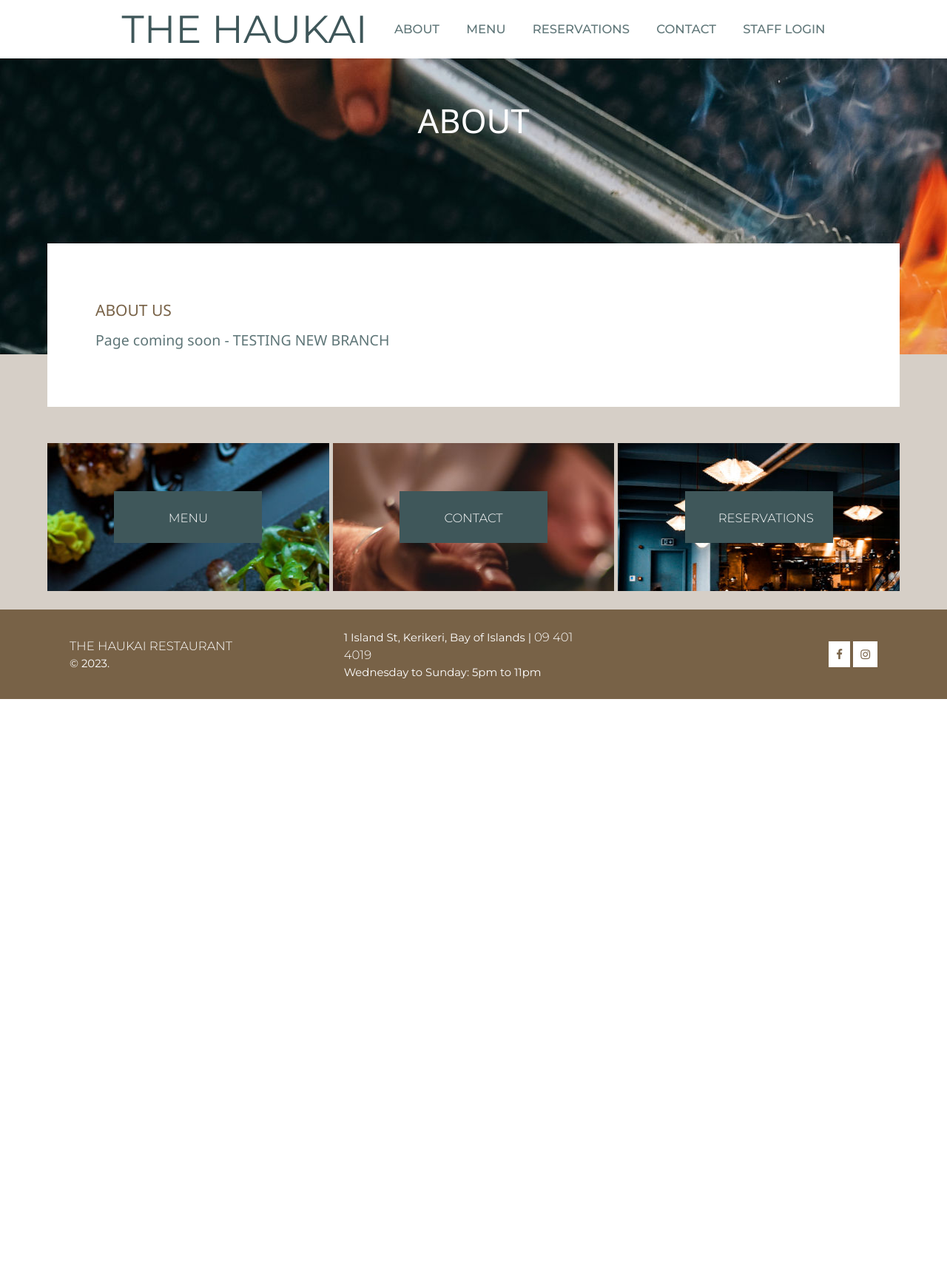
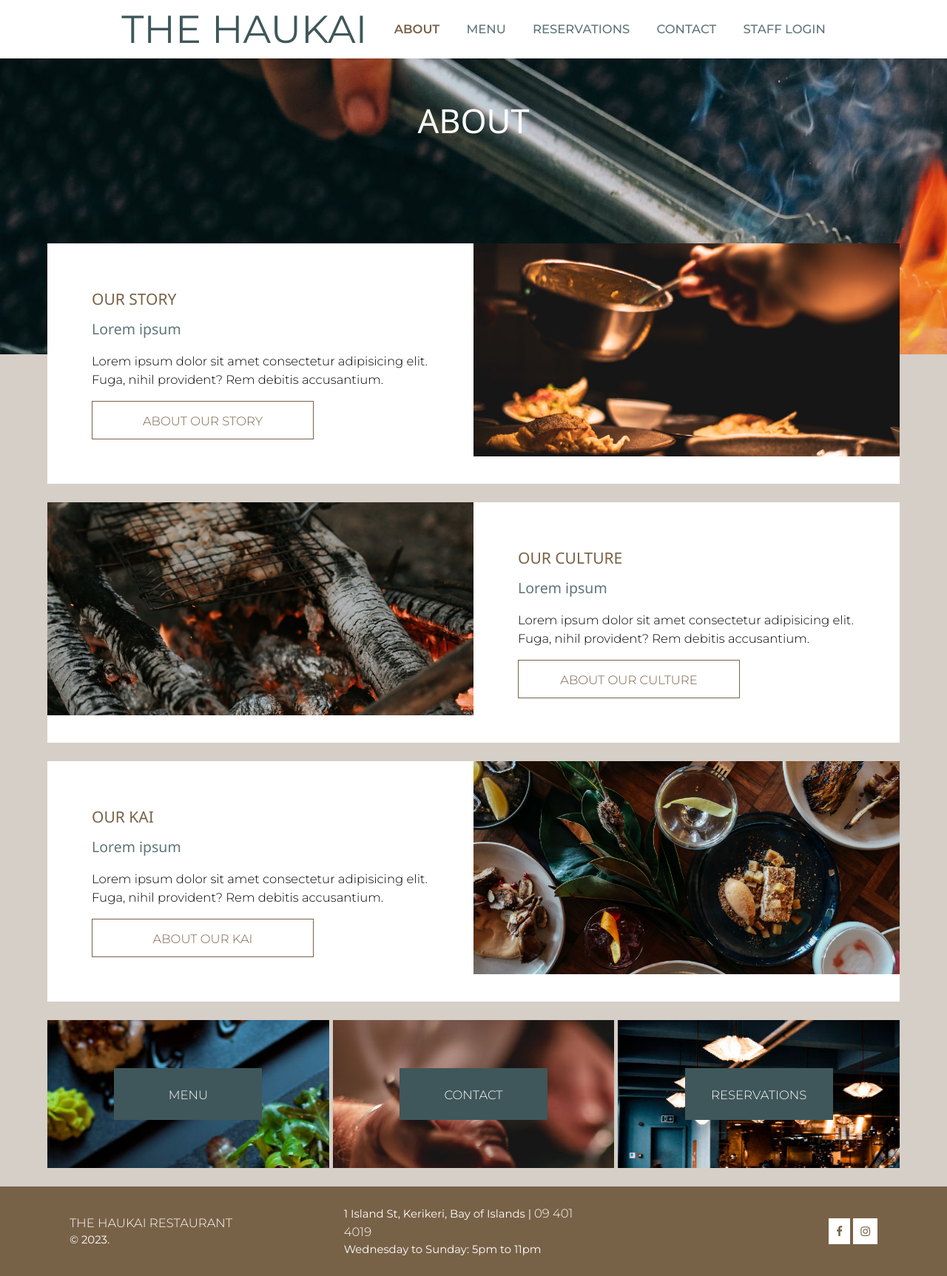
Before and after one commit to jenhemelryk/Haukai, a PHP site: page /about.html in a window 1280 px wide. Shown: the whole page at 74% size. Before the commit the page ends 945 px from the top, so only its background shows below. Run offline with PHP 8.4, Linux system fonts and the light colour scheme.

Commit message:
create about page and add imagery on menu page

```diff
--- a/web/about.html
+++ b/web/about.html
@@ -33,7 +33,7 @@
     <header class="white-bkgd">
         <div class="topnav" id="myTopnav">
             <a class="logo" href="index.html">THE HAUKAI</a>
-            <a href="about.html">ABOUT</a>
+            <a href="about.html" class="active">ABOUT</a>
             <a href="menu.html">MENU</a>
             <a href="reservations.html">RESERVATIONS</a>
             <a href="contact.html">CONTACT</a>
@@ -52,15 +52,56 @@
         </div>
 
         <div class="row content white-bkgd menu-margin">
-            <div class="row flex25 content-padding">
-                <div class="box flex75">
-                    <h2 class="left">ABOUT US</h2>
-                    <h3>Page coming soon - TESTING NEW BRANCH</h3>
+            <div class="row flex50 content-padding">
+                <div class="box">
+                    <h2 class="left">OUR STORY</h2>
+                    <h3>Lorem ipsum</h3>
+                    <p>Lorem ipsum dolor sit amet consectetur adipisicing elit. Fuga, nihil provident? Rem debitis accusantium.</p>
+                    <h4 class="about-link"><a href="#">ABOUT OUR STORY</a></h4>
+                </div>
+            </div>
+            <div class="row flex50">
+                <div>
+                    <img class="menu-img img-mobile" src="images/haukai-aboutus.jpg" title="Our Story" alt="person mixing saucepan over plates of food" />
                 </div>
             </div>
         </div>
 
         <br />
+
+        <div class="row content white-bkgd">
+            <div class="row flex50">
+                <div>
+                    <img class="menu-img img-mobile" src="images/haukai-ourculture.jpg" title="Our Culture" alt="meat cooked in wire basked over open flame" />
+                </div>
+            </div>
+            <div class="row flex50 content-padding">
+                <div class="box">
+                    <h2 class="left">OUR CULTURE</h2>
+                    <h3>Lorem ipsum</h3>
+                    <p>Lorem ipsum dolor sit amet consectetur adipisicing elit. Fuga, nihil provident? Rem debitis accusantium.</p>
+                    <h4 class="about-link"><a href="#">ABOUT OUR CULTURE</a></h4>
+                </div>
+            </div>
+        </div>
+
+        <br />
+
+        <div class="row content white-bkgd">
+            <div class="row flex50 content-padding">
+                <div class="box">
+                    <h2 class="left">OUR KAI</h2>
+                    <h3>Lorem ipsum</h3>
+                    <p>Lorem ipsum dolor sit amet consectetur adipisicing elit. Fuga, nihil provident? Rem debitis accusantium.</p>
+                    <h4 class="about-link"><a href="#">ABOUT OUR KAI</a></h4>
+                </div>
+            </div>
+            <div class="row flex50">
+                <div>
+                    <img class="menu-img img-mobile" src="images/haukai-ourkai.jpg" title="Our Kai" alt="a mixture of restaurant food laid out on table" />
+                </div>
+            </div>
+        </div>
 
         <br />
 
--- a/web/contact.html
+++ b/web/contact.html
@@ -36,7 +36,7 @@
             <a href="about.html">ABOUT</a>
             <a href="menu.html">MENU</a>
             <a href="reservations.html">RESERVATIONS</a>
-            <a href="contact.html">CONTACT</a>
+            <a href="contact.html" class="active">CONTACT</a>
             <a href="private/hours.html">STAFF LOGIN</a>
             <a href="javascript:void(0);" class="icon" onclick="myFunction()">
                 <i class="fa fa-bars"></i>
--- a/web/reservations.html
+++ b/web/reservations.html
@@ -35,7 +35,7 @@
             <a class="logo" href="index.html">THE HAUKAI</a>
             <a href="about.html">ABOUT</a>
             <a href="menu.html">MENU</a>
-            <a href="reservations.html">RESERVATIONS</a>
+            <a href="reservations.html" class="active">RESERVATIONS</a>
             <a href="contact.html">CONTACT</a>
             <a href="private/hours.html">STAFF LOGIN</a>
             <a href="javascript:void(0);" class="icon" onclick="myFunction()">
--- a/web/styles/styles.css
+++ b/web/styles/styles.css
@@ -73,7 +73,7 @@ body {
 }
 
 .background-hoursheader {
-    background-image: url(../images/haukai-food-menuheader.jpg);
+    background-image: url(../images/haukai-staffheader.jpg);
 }
 
 .background-menu {
@@ -168,6 +168,11 @@ body {
     font-weight:400;
 }
 
+.topnav a.active {
+    color: #786247;
+    font-weight:600;
+}
+
   .topnav .icon {
     display: none;
 }
@@ -216,6 +221,7 @@ h4 {
     text-align: left;
 }
 
+
 /* BUTTON IMAGE LINKS */
 
 .button {
@@ -243,7 +249,7 @@ h4 {
 }
 
 .button a {
-    padding: 25px;
+    padding: 15px;
 }
 
 
@@ -283,6 +289,27 @@ h4 {
 
 .menu-heading {
     align-items: center;
+}
+
+.menu-img {
+    width: 100%
+}
+
+
+/* ABOUT PAGE STYLING */
+
+.about-link {
+    padding: 10px;
+    background-color: white;
+    border: 1px solid #786247;
+    width: 300px;
+    text-align:center;
+    color:#786247;
+}
+
+.about-link:hover {
+    background-color: #786247;
+    color: white;
 }
 
 
@@ -367,6 +394,12 @@ footer a:hover {
     .home-heading {
         font-size: 1.8rem;
     }
+    .img-mobile {
+        display: none;
+    }
+    .about-link {
+        width: 200px;
+    }
 
 }
 
```
Also changed, not shown: web/menu.html (+25 -1 lines), web/private/hours.html (+35 -11 lines), web/images/haukai-aboutus.jpg (added), web/images/haukai-menu1.jpg (added), web/images/haukai-menu2.jpg (added), web/images/haukai-menu3.jpg (added), web/images/haukai-ourculture.jpg (added), web/images/haukai-ourkai.jpg (added), web/images/haukai-staffheader.jpg (added).
